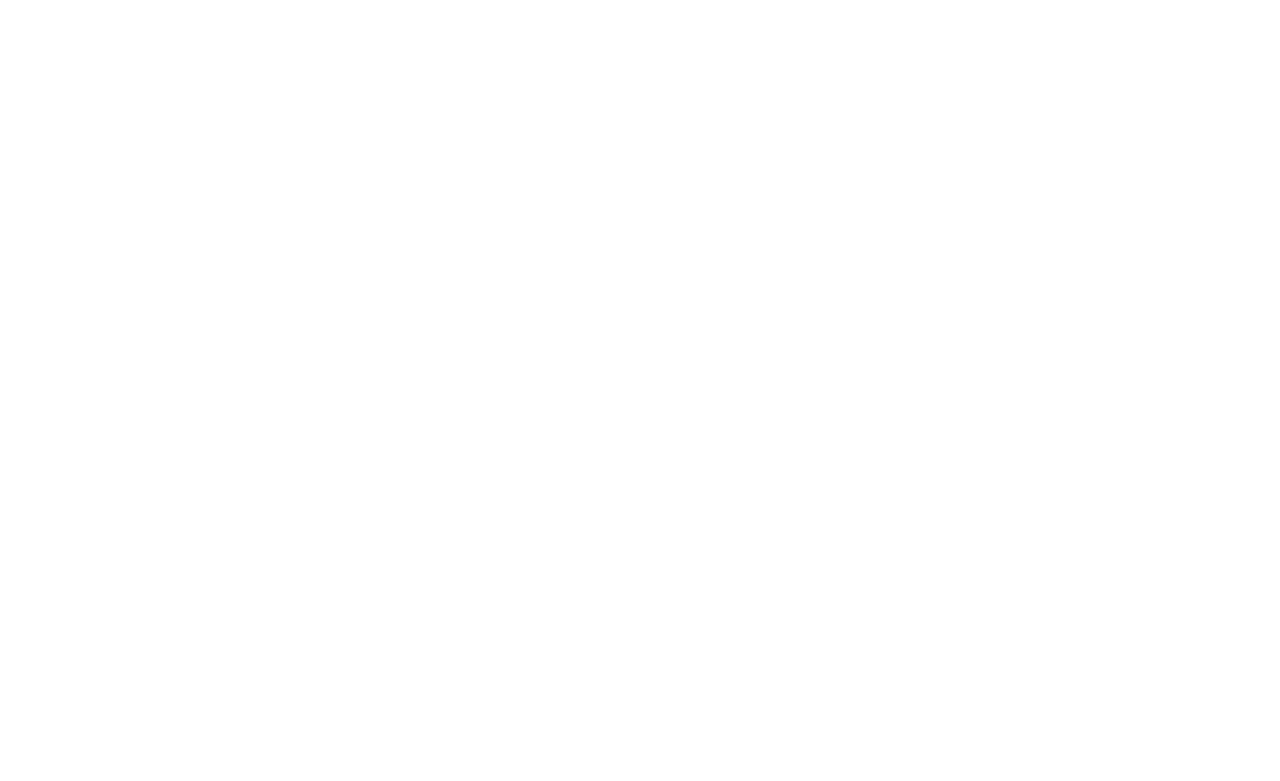
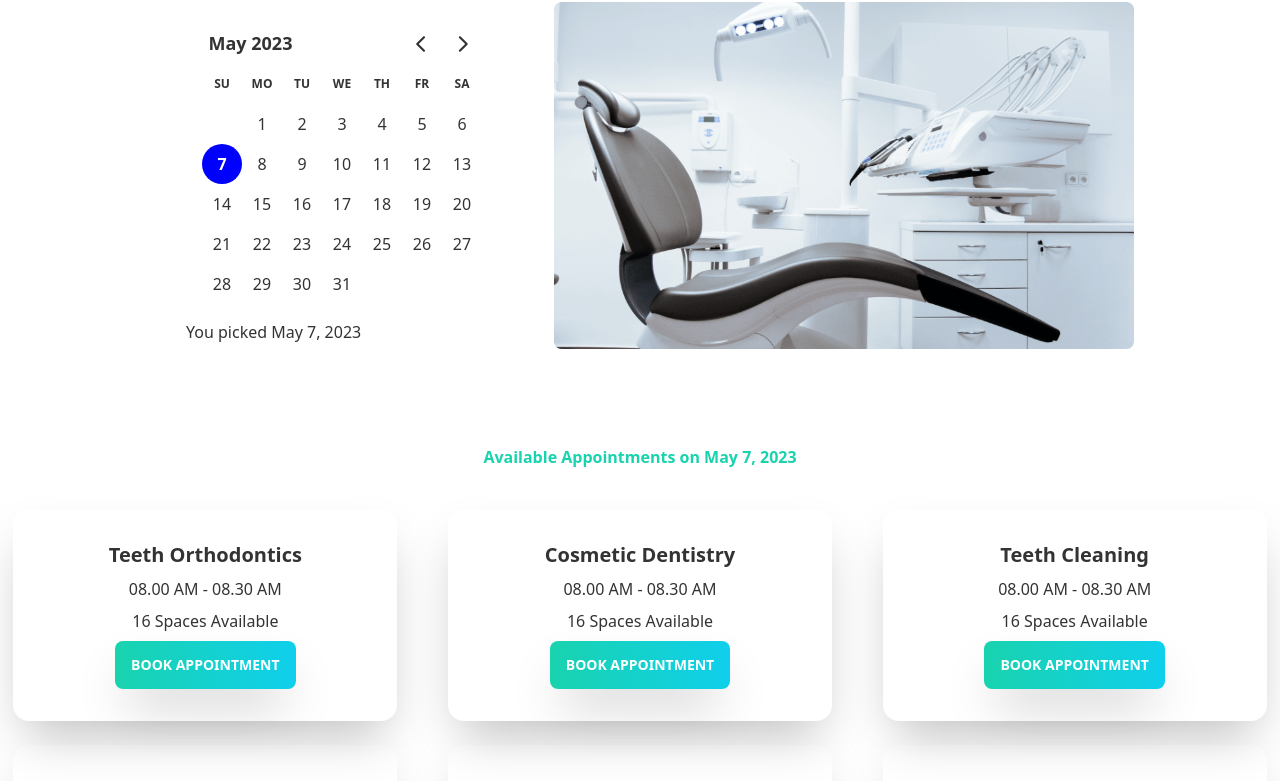
Before and after one commit to mohammad-al-samiul/doctor-portal-client, a React (Create React App) app: page /appointment in a window 1280 px wide. Before the commit this address had no page. Shown: the part 158-939 px from the top of the page. Before the commit the page ends 800 px from the top, so only its background shows below. Built offline with nearby package versions, Linux system fonts and the light colour scheme.

Commit message:
available appointment completed

```diff
--- a/package.json
+++ b/package.json
@@ -7,7 +7,9 @@
     "@testing-library/react": "^13.3.0",
     "@testing-library/user-event": "^13.5.0",
     "daisyui": "^2.51.6",
+    "date-fns": "^2.30.0",
     "react": "^18.2.0",
+    "react-day-picker": "^8.7.1",
     "react-dom": "^18.2.0",
     "react-router-dom": "^6.11.1",
     "react-scripts": "5.0.1",
--- /dev/null
+++ b/public/appointmentOptions.json
@@ -0,0 +1,100 @@
+[
+  {
+    "_id": 1,
+    "name": "Teeth Orthodontics",
+    "slots": [
+      "08.00 AM - 08.30 AM",
+      "08.30 AM - 09.00 AM",
+      "09.00 AM - 9.30 AM",
+      "09.30 AM - 10.00 AM",
+      "10.00 AM - 10.30 AM",
+      "10.30 AM - 11.00 AM",
+      "11.00 AM - 11.30 AM",
+      "11.30 AM - 12.00 AM",
+      "1.00 PM - 1.30 PM",
+      "1.30 PM - 2.00 PM",
+      "2.00 PM - 2.30 PM",
+      "2.30 PM - 3.00 PM",
+      "3.00 PM - 3.30 PM",
+      "3.30 PM - 4.00 PM",
+      "4.00 PM - 4.30 PM",
+      "4.30 PM - 5.00 PM"
+    ]
+  },
+  {
+    "_id": 2,
+    "name": "Cosmetic Dentistry",
+    "slots": [
+      "08.00 AM - 08.30 AM",
+      "08.30 AM - 09.00 AM",
+      "09.00 AM - 9.30 AM",
+      "09.30 AM - 10.00 AM",
+      "10.00 AM - 10.30 AM",
+      "10.30 AM - 11.00 AM",
+      "11.00 AM - 11.30 AM",
+      "11.30 AM - 12.00 AM",
+      "1.00 PM - 1.30 PM",
+      "1.30 PM - 2.00 PM",
+      "2.00 PM - 2.30 PM",
+      "2.30 PM - 3.00 PM",
+      "3.00 PM - 3.30 PM",
+      "3.30 PM - 4.00 PM",
+      "4.00 PM - 4.30 PM",
+      "4.30 PM - 5.00 PM"
+    ]
+  },
+  {
+    "_id": 3,
+    "name": "Teeth Cleaning",
+    "slots": [
+      "08.00 AM - 08.30 AM",
+      "08.30 AM - 09.00 AM",
+      "09.00 AM - 9.30 AM",
+      "09.30 AM - 10.00 AM",
+      "10.00 AM - 10.30 AM",
+      "10.30 AM - 11.00 AM",
+      "11.00 AM - 11.30 AM",
+      "11.30 AM - 12.00 AM",
+      "1.00 PM - 1.30 PM",
+      "1.30 PM - 2.00 PM",
+      "2.00 PM - 2.30 PM",
+      "2.30 PM - 3.00 PM",
+      "3.00 PM - 3.30 PM",
+      "3.30 PM - 4.00 PM",
+      "4.00 PM - 4.30 PM",
+      "4.30 PM - 5.00 PM"
+    ]
+  },
+  {
+    "_id": 4,
+    "name": "Cavity Protection",
+    "slots": [
+      "08.00 AM - 08.30 AM",
+      "08.30 AM - 09.00 AM",
+      "09.00 AM - 9.30 AM",
+      "09.30 AM - 10.00 AM",
+      "10.00 AM - 10.30 AM",
+      "10.30 AM - 11.00 AM",
+      "11.00 AM - 11.30 AM",
+      "11.30 AM - 12.00 AM",
+      "1.00 PM - 1.30 PM",
+      "1.30 PM - 2.00 PM",
+      "2.00 PM - 2.30 PM",
+      "2.30 PM - 3.00 PM",
+      "3.00 PM - 3.30 PM",
+      "3.30 PM - 4.00 PM",
+      "4.00 PM - 4.30 PM",
+      "4.30 PM - 5.00 PM"
+    ]
+  },
+  {
+    "_id": 5,
+    "name": "Pediatric Dental",
+    "slots": []
+  },
+  {
+    "_id": 6,
+    "name": "Oral Surgery",
+    "slots": []
+  }
+]
--- a/src/Routes/Routes/Routes.js
+++ b/src/Routes/Routes/Routes.js
@@ -1,6 +1,7 @@
 import { createBrowserRouter } from 'react-router-dom';
 import Main from '../../Layouts/Main/Main';
 
+import Appointment from '../../Pages/Appointment/Appointment/Appointment';
 import Home from '../../Pages/Home/Home/Home';
 import Login from '../../Pages/Login/Login';
 
@@ -18,6 +19,10 @@
         element: <Home />
       },
       {
+        path: '/appointment',
+        element: <Appointment />
+      },
+      {
         path: '/login',
         element: <Login />
       }
--- a/src/index.js
+++ b/src/index.js
@@ -1,7 +1,7 @@
 import React from 'react';
+import 'react-day-picker/dist/style.css';
 import ReactDOM from 'react-dom/client';
 import App from './App';
-
 import './index.css';
 
 const root = ReactDOM.createRoot(document.getElementById('root'));
--- /dev/null
+++ b/src/pages/Appointment/AppoinmentBanner/AppointmentBanner.js
@@ -0,0 +1,21 @@
+/* eslint-disable react/prop-types */
+import { format } from 'date-fns';
+import React from 'react';
+import { DayPicker } from 'react-day-picker';
+import chair from '../../../Assets/images/chair.png';
+
+const AppointmentBanner = ({ selectedDate, setSelectedDate }) => {
+  return (
+    <div className="hero mt-20">
+      <div className="hero-content flex-col lg:flex-row-reverse lg:px-10 ms-10">
+        <img className="w-1/2" src={chair} />
+        <div className="me-10">
+          <DayPicker mode="single" selected={selectedDate} onSelect={setSelectedDate} />
+          <p>You picked {format(selectedDate, 'PP')} </p>
+        </div>
+      </div>
+    </div>
+  );
+};
+
+export default AppointmentBanner;
--- /dev/null
+++ b/src/pages/Appointment/Appointment/Appointment.js
@@ -0,0 +1,15 @@
+import React, { useState } from 'react';
+import AppointmentBanner from '../AppoinmentBanner/AppointmentBanner';
+import AvailableAppointment from '../AvailableAppointment/AvailableAppointment';
+
+const Appointment = () => {
+  const [selectedDate, setSelectedDate] = useState(new Date());
+  return (
+    <div>
+      <AppointmentBanner selectedDate={selectedDate} setSelected={setSelectedDate} />
+      <AvailableAppointment selectedDate={selectedDate} />
+    </div>
+  );
+};
+
+export default Appointment;
--- /dev/null
+++ b/src/pages/Appointment/AvailableAppointment/AppointmentCard/AppointmentCard.js
@@ -0,0 +1,24 @@
+/* eslint-disable no-unused-vars */
+/* eslint-disable react/prop-types */
+import React from 'react';
+import Button from '../../../../Components/Button/Button';
+
+const AppointmentCard = ({ card }) => {
+  const { name, slots } = card;
+  // console.log(slots);
+
+  return (
+    <div className="card w-96 shadow-2xl">
+      <div className="card-body items-center text-center">
+        <h2 className="card-title">{name}</h2>
+        <p>{slots.length > 0 ? slots[0] : 'Try Another Day'}</p>
+        <p>
+          {slots.length} {slots.length > 1 ? 'Spaces' : 'Space'} Available
+        </p>
+        <Button>Book Appointment</Button>
+      </div>
+    </div>
+  );
+};
+
+export default AppointmentCard;
--- /dev/null
+++ b/src/pages/Appointment/AvailableAppointment/AvailableAppointment.js
@@ -0,0 +1,30 @@
+/* eslint-disable react/prop-types */
+import { format } from 'date-fns';
+import React, { useEffect, useState } from 'react';
+import AppointmentCard from './AppointmentCard/AppointmentCard';
+const AvailableAppointment = ({ selectedDate }) => {
+  const [appointment, setAppointment] = useState([]);
+
+  useEffect(() => {
+    fetch('appointmentOptions.json')
+      .then((res) => res.json())
+      .then((data) => {
+        setAppointment(data);
+      });
+  }, []);
+
+  return (
+    <section className="mt-20">
+      <h1 className="text-center text-secondary font-bold mb-10">
+        Available Appointments on {format(selectedDate, 'PP')}
+      </h1>
+      <div className="grid grid-cols-1 md:grid-cols-2 lg:grid-cols-3 gap-6 justify-items-center">
+        {appointment.map((card, i) => (
+          <AppointmentCard key={i} card={card}></AppointmentCard>
+        ))}
+      </div>
+    </section>
+  );
+};
+
+export default AvailableAppointment;
--- a/src/pages/Shared/Footer/Footer.js
+++ b/src/pages/Shared/Footer/Footer.js
@@ -6,7 +6,7 @@
   return (
     <footer
       style={{ backgroundImage: `url(${footerImg})` }}
-      className="footer p-10 mt-20 bg-cover bg-no-repeat bg-center ">
+      className="footer p-10 mt-20 lg:bg-cover bg-no-repeat lg:bg-center ">
       <div>
         <span className="footer-title">Services</span>
         <Link to="/" className="link link-hover">
--- a/tailwind.config.js
+++ b/tailwind.config.js
@@ -11,7 +11,7 @@
 
           accent: '#0FCFEC', //#0FCFEC
 
-          // neutral: '#3A4256',
+          // neutral: '#19D3AE',
 
           'base-100': '#FFFFFF'
         }
```
Also changed, not shown: 1 other file (tests, documents, lock files or other folders).
